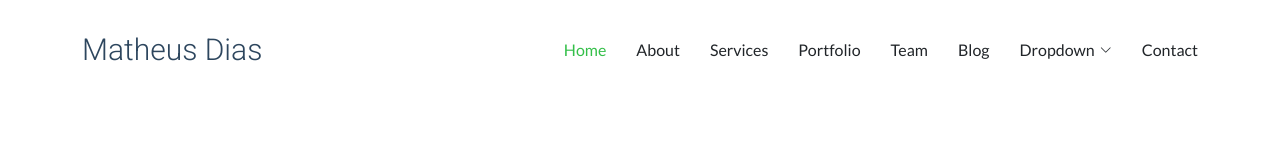
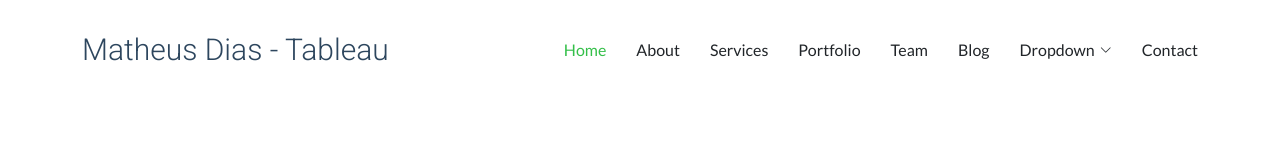
Before and after one commit to diassmatheus/portfolio_tableau, a plain HTML site: page index.html in a window 1280 px wide. Shown: the top 158 px of the page. Drawn offline with Linux system fonts and the light colour scheme.

Commit message:
Update index.html

```diff
--- a/index.html
+++ b/index.html
@@ -44,7 +44,7 @@
       <a href="index.html" class="logo d-flex align-items-center">
         <!-- Uncomment the line below if you also wish to use an image logo -->
         <!-- <img src="assets/img/logo.png" alt=""> -->
-        <h1 class="sitename">Matheus Dias</h1>
+        <h1 class="sitename">Matheus Dias - Tableau</h1>
       </a>
 
       <nav id="navmenu" class="navmenu">
```
